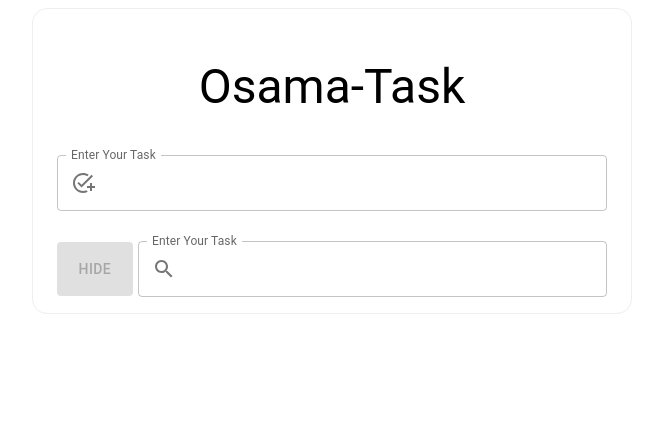
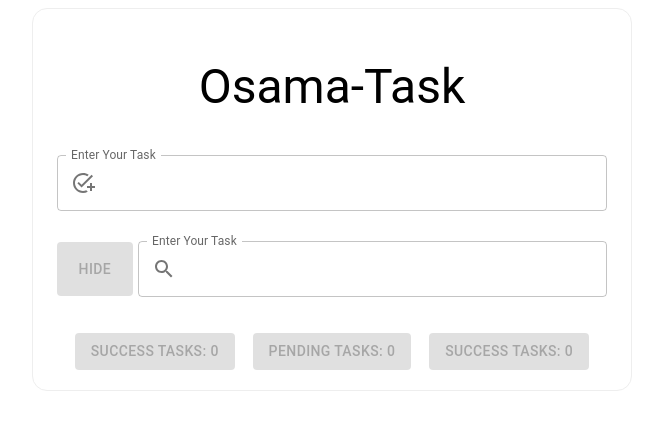
Before and after one commit to osama-maree/todo-task-react, a React (Create React App) app: page / in a window 1280 px wide. Shown: the top 430 px of the page, without its empty margins (308-971 px from the left). Built offline with nearby package versions, Linux system fonts and the light colour scheme.

Commit message:
Add Footer Component

```diff
--- a/src/App.js
+++ b/src/App.js
@@ -5,6 +5,7 @@ import ListItemCustom from "./component/ListItem.jsx";
 import InputAdd from "./component/InputAdd.jsx";
 import AlertCustom from "./component/AlertCustom.jsx";
 import SearchItem from "./component/SearchItem.jsx";
+import Footer from "./component/Footer.jsx";
 const App = () => {
   const [tasks, setTasks] = useState([]);
   const [open, setOpen] = useState(false);
@@ -113,6 +114,7 @@ const App = () => {
               ))}
         </List>
       )}
+      <Footer tasks={tasks} />
     </Container>
   );
 };
--- a/src/component/CustomButton.jsx
+++ b/src/component/CustomButton.jsx
@@ -1,15 +1,14 @@
 import { Button } from '@mui/material';
 import React from 'react'
 
-const CustomButton = ({type,fun}) => {
+const CustomButton = ({type,dis,text}) => {
   return (
     <Button
       variant="contained"
       color={type}
-      onClick={fun}
-      style={{ marginTop: "10px" }}
+    disabled={dis}
     >
-      Show All
+     {text}
     </Button>
   );
 }
--- /dev/null
+++ b/src/component/Footer.jsx
@@ -0,0 +1,40 @@
+import { Box } from "@mui/material";
+import React from "react";
+import CustomButton from "./CustomButton.jsx";
+
+const Footer = ({ tasks }) => {
+  return (
+    <Box
+      style={{
+        marginTop: "20px",
+        marginBottom: "20px",
+        display: "flex",
+        justifyContent: "space-evenly",
+      }}
+    >
+      <CustomButton
+        type={"success"}
+        text={`Success Tasks: ${tasks.reduce(
+          (acc, task) => (task.completed ? acc + 1 : acc),
+          0
+        )}`}
+        dis={tasks.length === 0}
+      />
+      <CustomButton
+        type={"warning"}
+        text={`Pending Tasks: ${tasks.reduce(
+          (acc, task) => (!task.completed ? acc + 1 : acc),
+          0
+        )}`}
+        dis={tasks.length === 0}
+      />
+      <CustomButton
+        type={"primary"}
+        text={`Success Tasks: ${tasks.length}`}
+        dis={tasks.length === 0}
+      />
+    </Box>
+  );
+};
+
+export default Footer;
```
